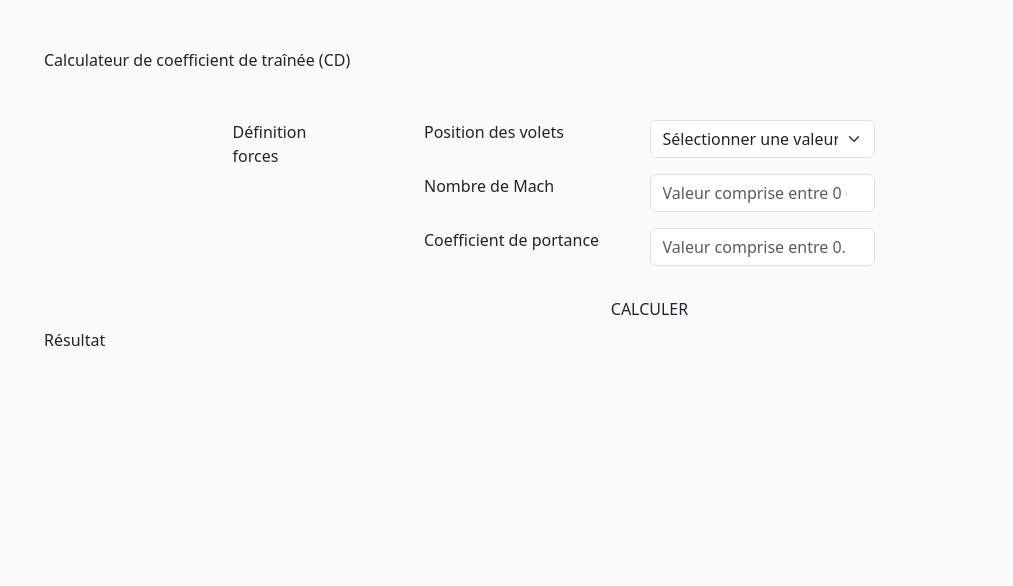
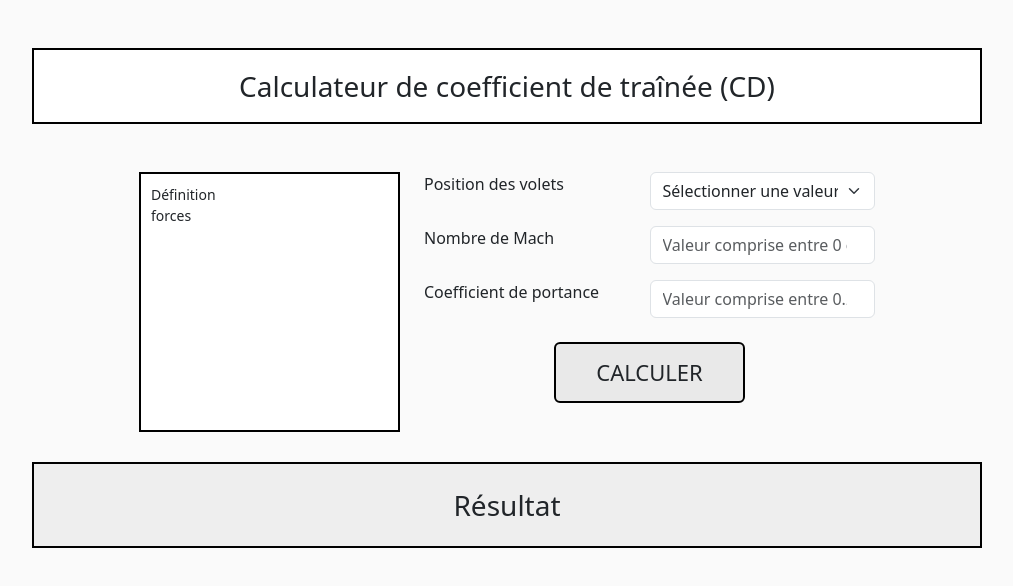
Before and after one commit to aymericricher/CoursWebAR, a website: page tp2/ex2/index.html in a window 1280 px wide. Shown: the whole page, without its empty margins (133-1146 px from the left). Drawn offline with nearby package versions, Linux system fonts and the light colour scheme.

Commit message:
CSS finalisé

```diff
--- a/tp2/ex2/css/styles.css
+++ b/tp2/ex2/css/styles.css
@@ -1,3 +1,38 @@
 body {
       background: #fafafa;
-    }
+}
+
+.title-box {
+  border: 2px solid black;
+  padding: 15px;
+  text-align: center;
+  font-size: 28px;
+  background: white;
+}
+
+.definition-box {
+  border: 2px solid black;
+  width: 280px;
+  height: 260px;
+  background: white;
+  padding: 10px;
+  overflow-y: scroll;
+  font-size: 14px;
+  text-align: left;
+}
+
+.result-box {
+  border: 2px solid black;
+  background: #eee;
+  font-size: 28px;
+  text-align: center;
+  padding: 20px;
+  margin-top: 30px;
+}
+
+.btn-calc {
+  border: 2px solid black !important;
+  padding: 12px 40px;
+  font-size: 22px;
+  background: #e9e9e9;
+}
```
